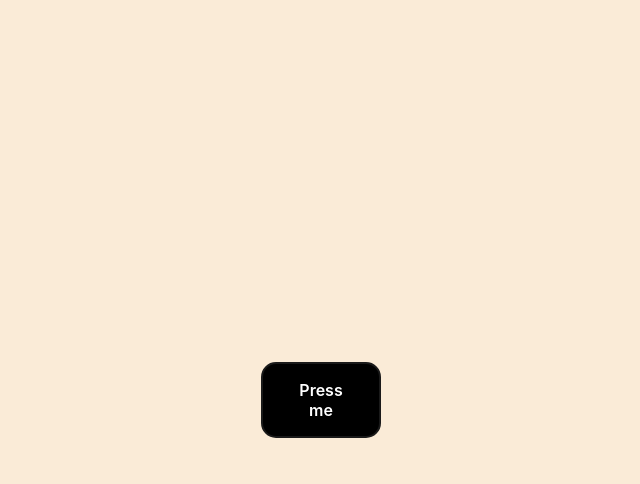
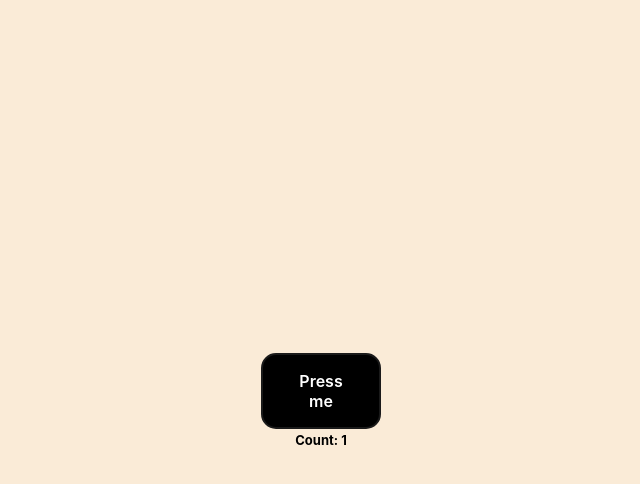
Before and after one commit to Calvin105/Testing, a plain HTML site: page index.html in a window 1280 px wide. Both pictures are taken after a click on the button "Press me". Shown: the whole page, without its empty margins (319-959 px from the left). Drawn offline with Linux system fonts and the light colour scheme.

Commit message:
Done counter

```diff
--- /dev/null
+++ b/counter.js
@@ -0,0 +1,9 @@
+const textButton = document.getElementById("btn");
+const textCount = document.getElementById("count");
+
+let counter = 0;
+
+textButton.addEventListener("click", () => {
+    counter++;
+    textCount.textContent = `Count: ${counter}`;
+});
--- a/index.html
+++ b/index.html
@@ -8,6 +8,11 @@
     <title>Counter</title>
 </head>
 <body>
-    <button class="btn" role="button">Press me</button>
+    <dev class="container">
+        <button class="btn" role="button" id="btn">Press me</button>
+        <strong class="count" id="count">Count: 0</strong>
+    </dev>
+
+    <script src="counter.js"></script>
 </body>
 </html>
--- a/styles.css
+++ b/styles.css
@@ -5,7 +5,22 @@ body {
     background-color: antiquewhite;
     height: 100vh;
     width: 100vw;
+    display: block;
+}
+
+.container {
     display: flex;
+    height: -webkit-fill-available;
+    flex-direction: column;
+    justify-content: center;
+    align-items: center;
+}
+
+.count {
+    font-family: Roobert,-apple-system,BlinkMacSystemFont,"Segoe UI",Helvetica,Arial,sans-serif,"Apple Color Emoji","Segoe UI Emoji","Segoe UI Symbol";
+    display: block;
+    margin-top: 3px;
+    font-size: small;
 }
 
 .btn {
@@ -35,7 +50,6 @@ body {
     touch-action: manipulation;
     width: 100%;
     will-change: transform;
-    margin: auto;
 }
 
 .btn:disabled {
```
